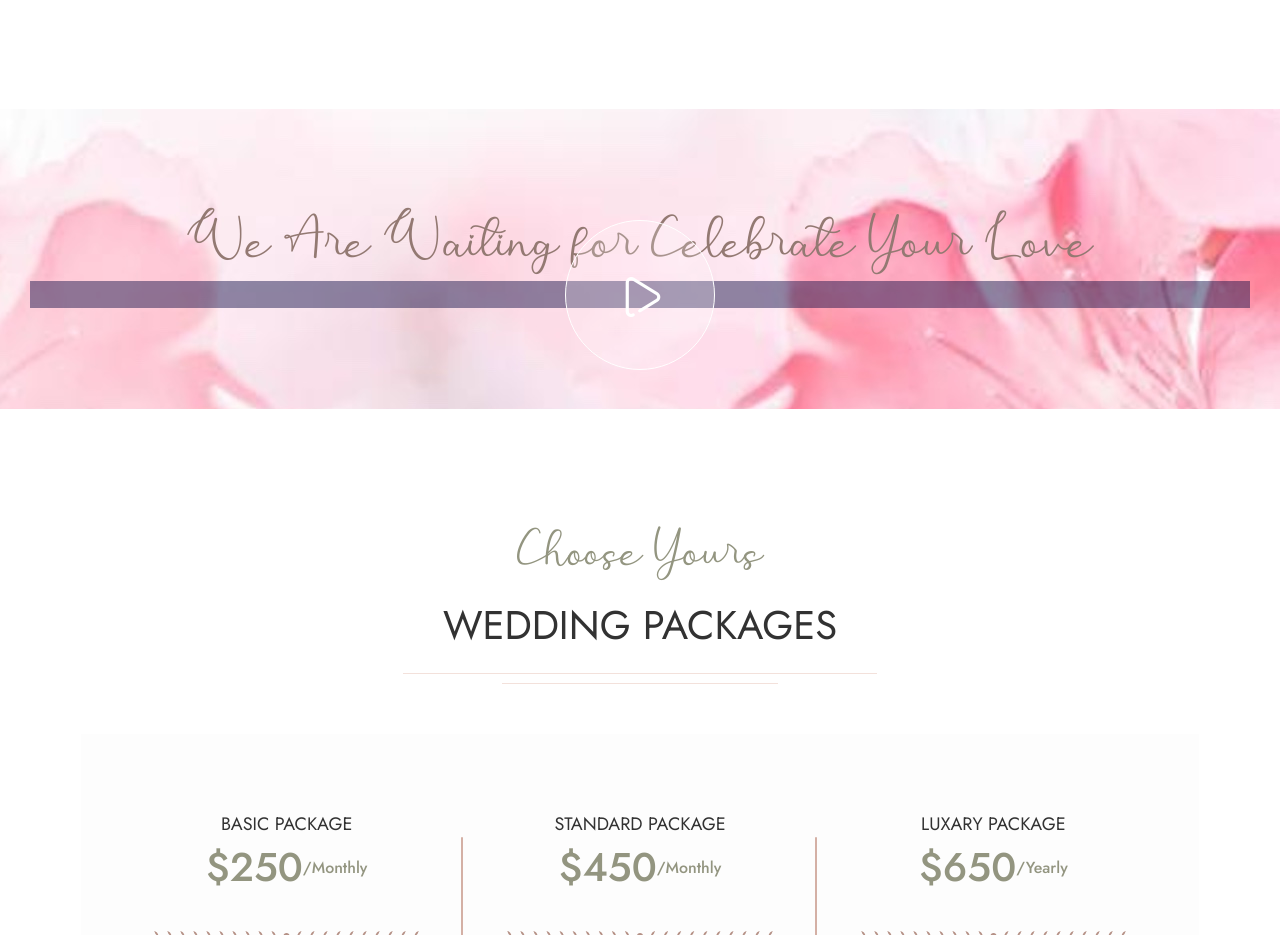
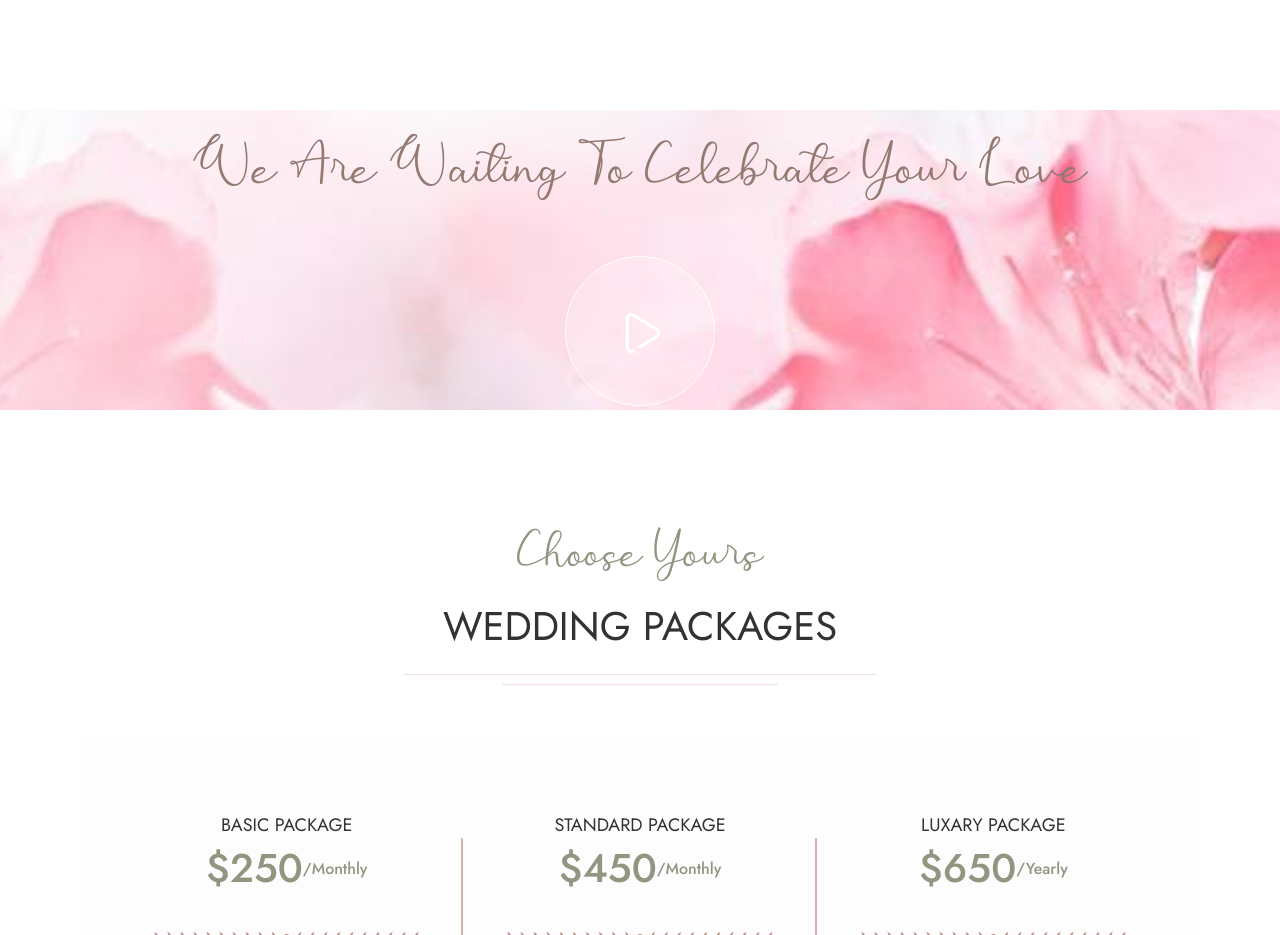
Before and after one commit to frozzel/wheelhousestudios, a React (Create React App) app: page /about in a window 1280 px wide. Shown: the part 4020-4955 px from the top of the page. Built offline with nearby package versions, Linux system fonts and the light colour scheme.

Commit message:
updated to new logo with color

```diff
--- a/src/components/BannerSec/BannerSec.js
+++ b/src/components/BannerSec/BannerSec.js
@@ -1,9 +1,9 @@
 import React from 'react'
-import VideoModal from '../VideoSection'
+import VideoModal from '../VideoSection2'
 const BannerSec = (props) => {
     return(
         <section className="wpo-banner-section">
-            <h4>We Are Waiting for Celebrate Your Love</h4>
+            <h4>We Are Waiting To Celebrate Your Love</h4>
             <VideoModal/>
         </section>
     )
--- a/src/sass/page/_home-style2.scss
+++ b/src/sass/page/_home-style2.scss
@@ -106,7 +106,7 @@
             width: 100%;
             height: 100%;
             content: "";
-            background: rgba(1, 0, 60, 0.25);
+            // background: rgba(1, 0, 60, 0.25);
             z-index: 1;
         }
 
--- a/src/sass/page/_home-style3.scss
+++ b/src/sass/page/_home-style3.scss
@@ -282,7 +282,7 @@
 
 	.video-wrap {
 		padding: 40px;
-		box-shadow: (0px 4px 12px rgba(0, 5, 50, 0.15));
+		// box-shadow: (0px 4px 12px rgba(0, 5, 50, 0.15));
 		position: relative;
 
 		@media(max-width:991px) {
```
Also changed, not shown: src/images/logo2.svg, src/images/logo3.svg (added), src/sass/style.css, 14 other files (tests, documents, lock files or other folders).
